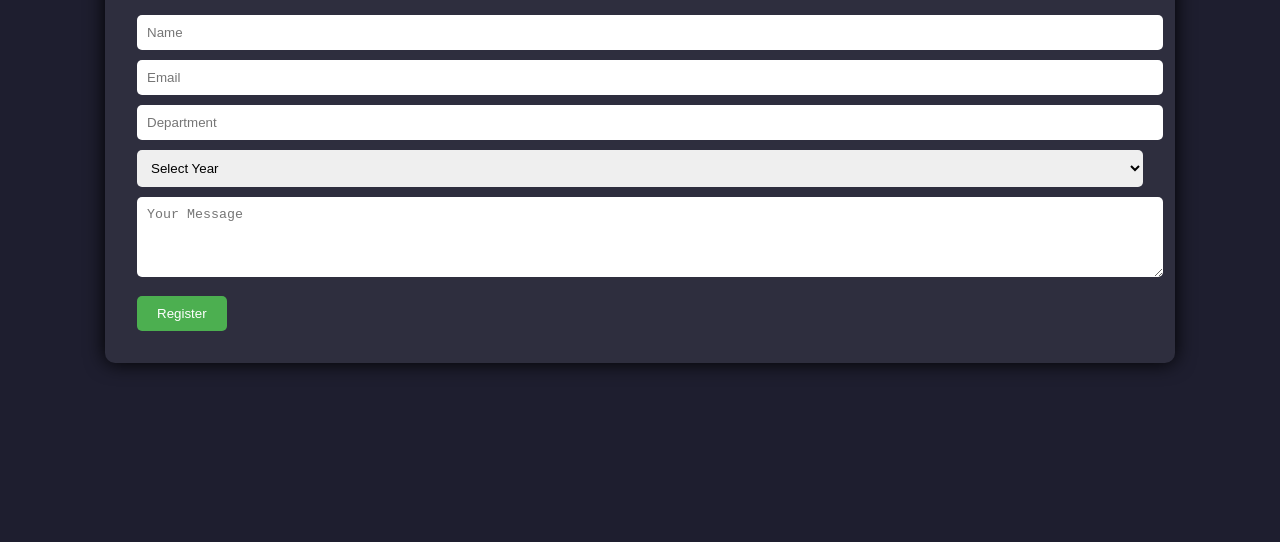
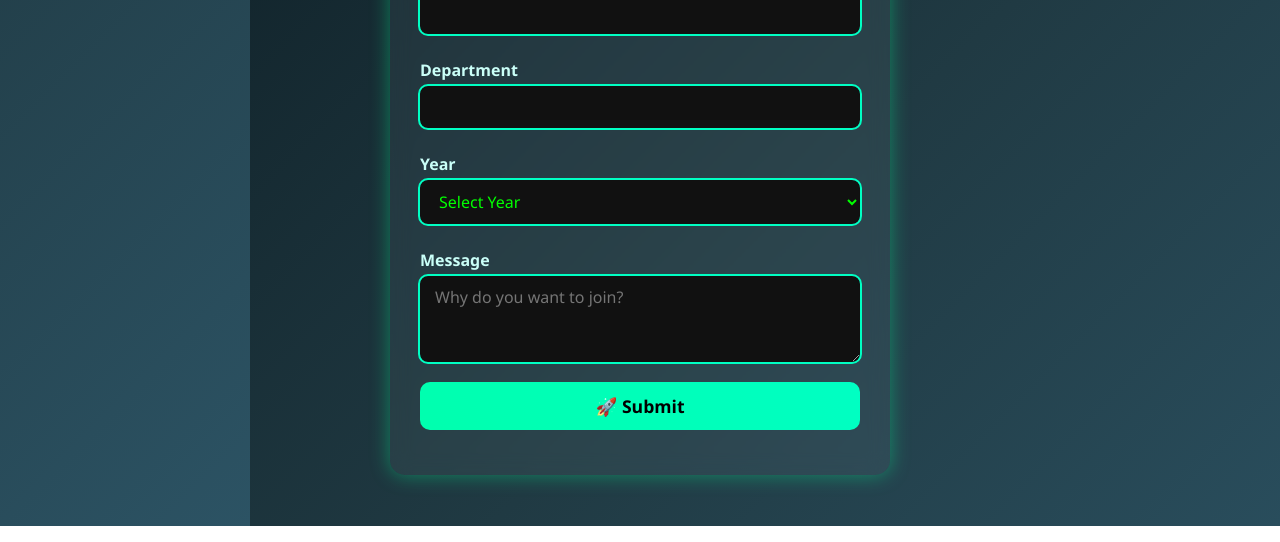
Before and after one commit to praveensundarrajan/aspire-club, a website: page public/index.html in a window 1280 px wide. Shown: the part 274-816 px from the top of the page. Drawn offline with Linux system fonts and the light colour scheme.

Commit message:
Update index.html

```diff
--- a/public/index.html
+++ b/public/index.html
@@ -1,49 +1,171 @@
 <!DOCTYPE html>
 <html lang="en">
 <head>
-  <meta charset="UTF-8" />
-  <meta name="viewport" content="width=device-width, initial-scale=1.0"/>
+  <meta charset="UTF-8">
   <title>Aspire Club Registration</title>
+  <meta name="viewport" content="width=device-width, initial-scale=1.0">
   <style>
-    body { font-family: Arial; display: flex; justify-content: center; align-items: center; height: 100vh; background: #1e1e2f; color: white; }
-    form { background: #2e2e3e; padding: 2rem; border-radius: 10px; box-shadow: 0 0 20px #000; }
-    input, textarea, select { width: 100%; padding: 10px; margin-top: 10px; border-radius: 5px; border: none; }
-    button { margin-top: 15px; padding: 10px 20px; background: #4CAF50; color: white; border: none; border-radius: 5px; }
-    h2 { text-align: center; }
+    /* Base styles */
+    * {
+      margin: 0;
+      padding: 0;
+      box-sizing: border-box;
+      font-family: 'Segoe UI', sans-serif;
+    }
+
+    body {
+      background: linear-gradient(135deg, #0f2027, #203a43, #2c5364);
+      min-height: 100vh;
+      color: #fff;
+      display: flex;
+      align-items: center;
+      justify-content: center;
+      padding: 20px;
+      animation: bgScroll 20s linear infinite;
+    }
+
+    @keyframes bgScroll {
+      0% { background-position: 0 0; }
+      100% { background-position: 1000px 0; }
+    }
+
+    .form-container {
+      background: rgba(255, 255, 255, 0.05);
+      padding: 30px;
+      border-radius: 15px;
+      backdrop-filter: blur(10px);
+      box-shadow: 0 0 20px rgba(0, 255, 150, 0.4);
+      width: 100%;
+      max-width: 500px;
+      animation: fadeIn 1s ease-in-out;
+    }
+
+    @keyframes fadeIn {
+      from { opacity: 0; transform: translateY(-20px); }
+      to { opacity: 1; transform: translateY(0); }
+    }
+
+    .form-container h1 {
+      text-align: center;
+      margin-bottom: 20px;
+      color: #00ffc3;
+    }
+
+    label {
+      display: block;
+      margin: 10px 0 5px;
+      font-weight: 600;
+      color: #cafff8;
+    }
+
+    input, select, textarea {
+      width: 100%;
+      padding: 10px 15px;
+      border: none;
+      border-radius: 8px;
+      margin-bottom: 15px;
+      font-size: 1rem;
+      background: #111;
+      color: #0f0;
+      outline: 2px solid #00ffc3;
+      transition: 0.2s;
+    }
+
+    input:focus, select:focus, textarea:focus {
+      outline-color: #00ff99;
+      background: #000;
+    }
+
+    button {
+      width: 100%;
+      padding: 12px;
+      font-size: 1.1rem;
+      font-weight: bold;
+      background: linear-gradient(45deg, #00ffae, #00ffc3);
+      border: none;
+      border-radius: 10px;
+      cursor: pointer;
+      transition: transform 0.2s, box-shadow 0.2s;
+    }
+
+    button:hover {
+      transform: scale(1.05);
+      box-shadow: 0 0 15px #00ffae;
+    }
+
+    .status {
+      margin-top: 15px;
+      text-align: center;
+      font-weight: bold;
+      color: #fff;
+    }
   </style>
 </head>
 <body>
+  <div class="form-container">
+    <h1>Join Aspire Club 🚀</h1>
     <form id="regForm">
-    <h2>Aspire Club Registration</h2>
-    <input type="text" name="name" placeholder="Name" required />
-    <input type="email" name="email" placeholder="Email" required />
-    <input type="text" name="department" placeholder="Department" required />
-    <select name="year" required>
+      <label for="name">Full Name</label>
+      <input type="text" id="name" required />
+
+      <label for="email">Email</label>
+      <input type="email" id="email" required />
+
+      <label for="dept">Department</label>
+      <input type="text" id="dept" required />
+
+      <label for="year">Year</label>
+      <select id="year" required>
         <option value="" disabled selected>Select Year</option>
         <option>1st</option>
         <option>2nd</option>
         <option>3rd</option>
         <option>4th</option>
       </select>
-    <textarea name="message" placeholder="Your Message" rows="4"></textarea>
-    <button type="submit">Register</button>
+
+      <label for="msg">Message</label>
+      <textarea id="msg" rows="3" placeholder="Why do you want to join?"></textarea>
+
+      <button type="submit">🚀 Submit</button>
+      <div class="status" id="statusMsg"></div>
     </form>
+  </div>
 
   <script>
     const form = document.getElementById('regForm');
+    const statusMsg = document.getElementById('statusMsg');
+
     form.addEventListener('submit', async (e) => {
       e.preventDefault();
-      const data = Object.fromEntries(new FormData(form).entries());
+      const data = {
+        name: form.name.value,
+        email: form.email.value,
+        department: form.dept.value,
+        year: form.year.value,
+        message: form.msg.value
+      };
 
-      const res = await fetch('/register', {
-        method: 'POST',
-        headers: { 'Content-Type': 'application/json' },
-        body: JSON.stringify(data),
+      statusMsg.innerText = "Submitting...";
+
+      try {
+        const res = await fetch("https://aspire-club.onrender.com/register", {
+          method: "POST",
+          headers: { "Content-Type": "application/json" },
+          body: JSON.stringify(data)
         });
 
         const result = await res.json();
-      alert(result.message);
+
+        if (result.status === 'success') {
+          statusMsg.innerText = "✅ Registered Successfully!";
           form.reset();
+        } else {
+          statusMsg.innerText = "❌ Failed to submit.";
+        }
+      } catch (err) {
+        statusMsg.innerText = "❌ Error connecting to server.";
+        console.error(err);
+      }
     });
   </script>
 </body>
```
Lines whose indentation alone changed are shown as unchanged.
